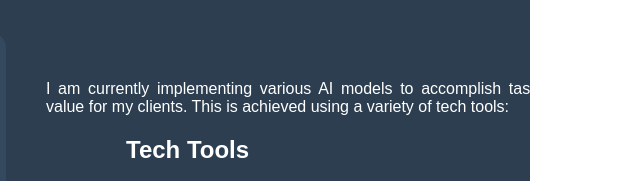
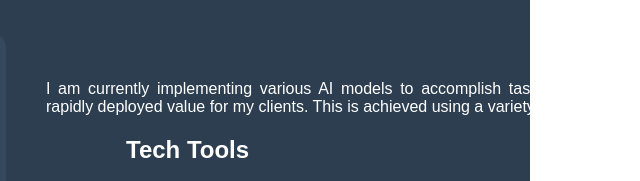
Before and after one commit to null3FF3KT/Null3FF3KT, a plain HTML site: page index.html in a window 1280 px wide. Shown: the top 181 px of the page, 430-1070 px from the left. Drawn offline with Linux system fonts and the light colour scheme.

Commit message:
add value

```diff
--- a/index.html
+++ b/index.html
@@ -233,7 +233,7 @@
 					</div>
 					<div class="profile-section">
 						<p>
-							I am currently implementing various AI models to accomplish tasks and produce value for my clients.
+							I am currently implementing various AI models to accomplish tasks and produce rapidly deployed value for my clients.
 							This is achieved using a variety of tech tools:
 						</p>
 						<!-- Add the Tech Tools list -->
```
